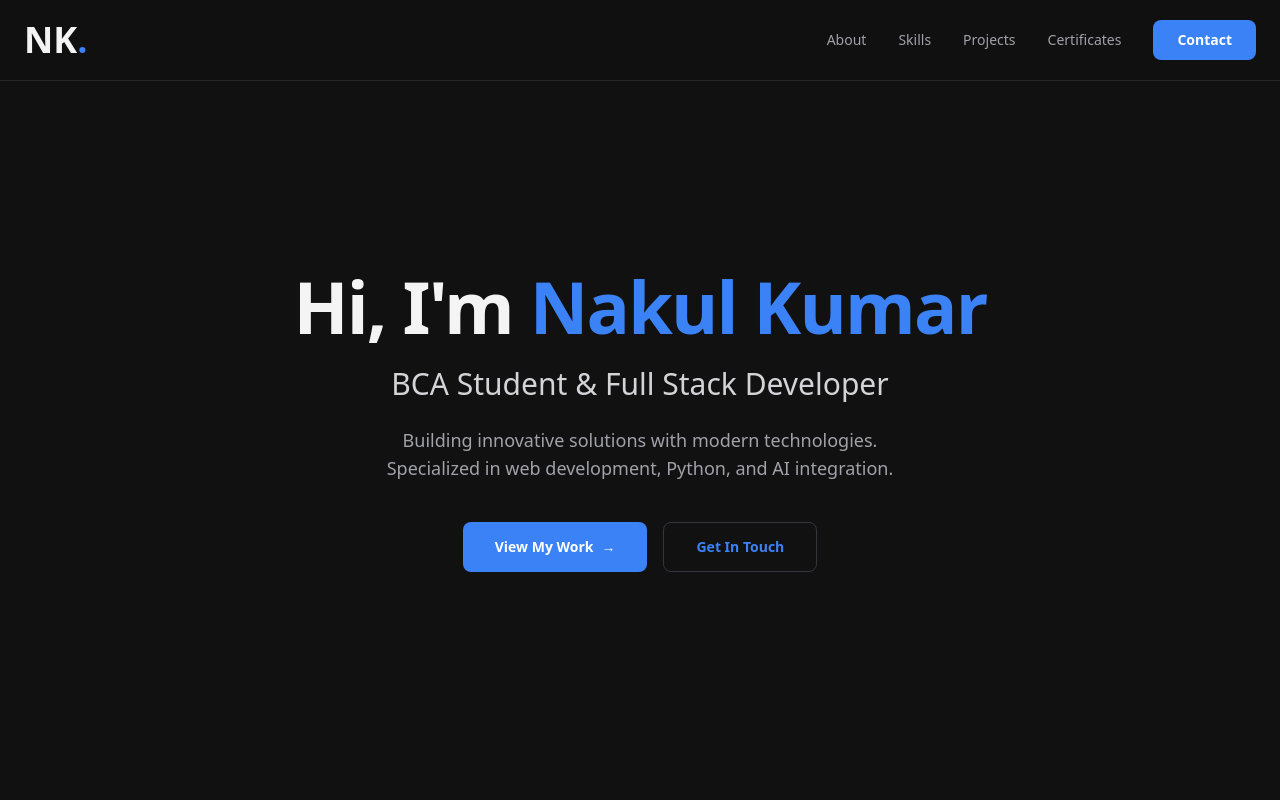
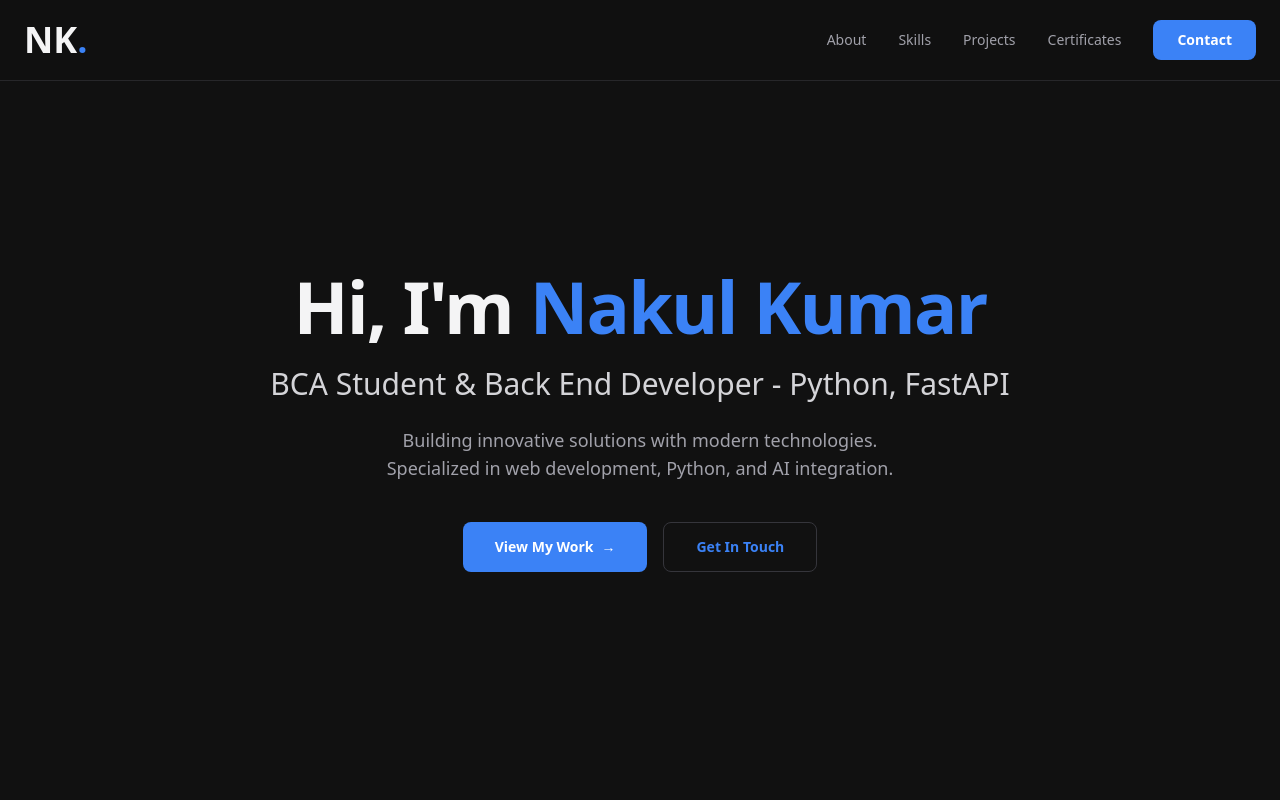
Before and after one commit to dc-singh/personal_portfolio, a React (Vite) app: page / in a window 1280 px wide. Shown: the top 800 px of the page. Built offline with nearby package versions, Linux system fonts and the light colour scheme.

Commit message:
Changes in Tagline

```diff
--- a/src/App.jsx
+++ b/src/App.jsx
@@ -65,7 +65,7 @@ const HeroSection = () => (
       Hi, I'm <span className="text-accent">Nakul Kumar</span>
     </h1>
     <h2 className="text-2xl md:text-3xl text-zinc-300 font-medium mb-6">
-      BCA Student & Full Stack Developer
+      BCA Student & Back End Developer - Python, FastAPI
     </h2>
     <p className="text-zinc-400 text-base md:text-lg mb-10 max-w-2xl leading-relaxed">
       Building innovative solutions with modern technologies.<br className="hidden md:block" />
```
